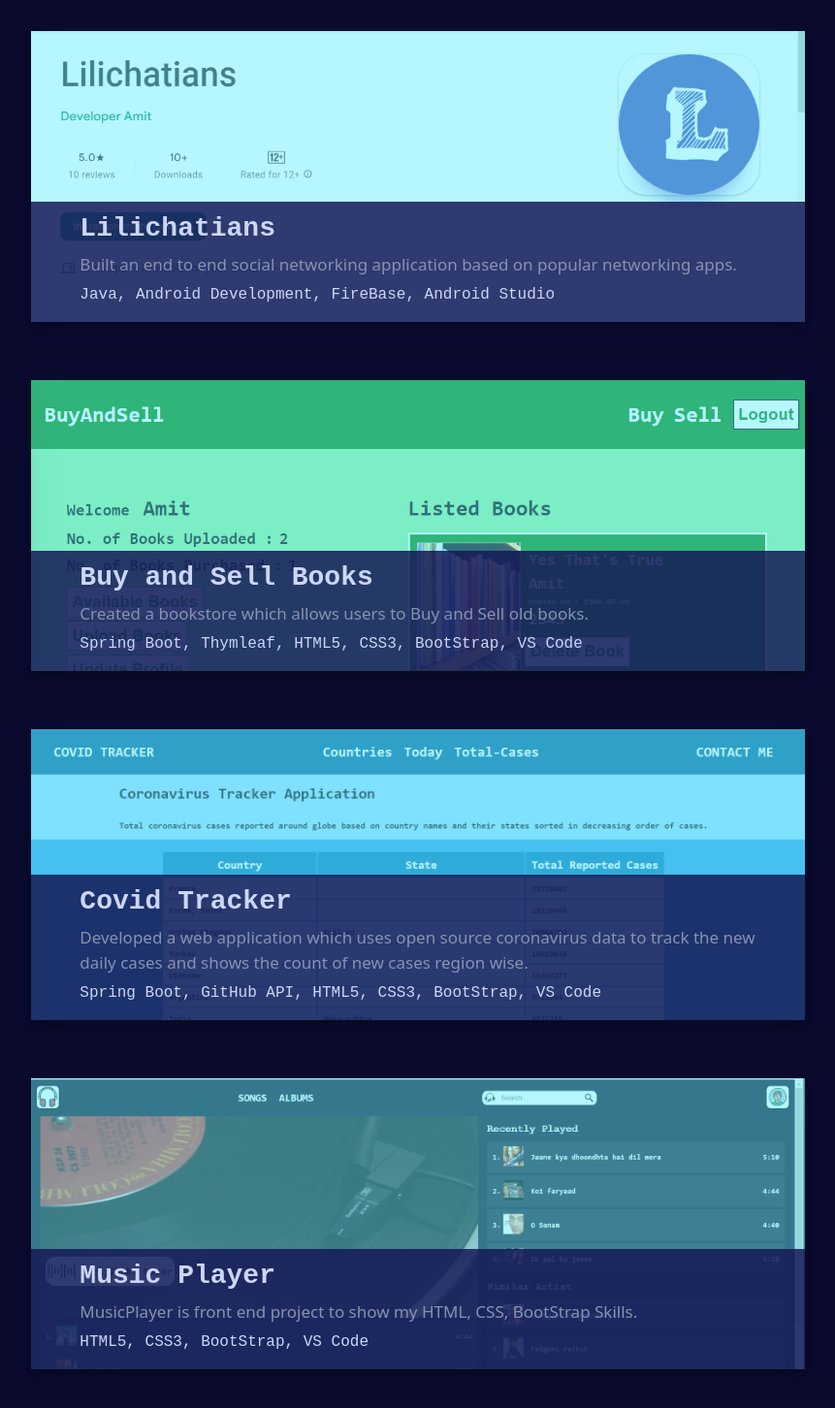
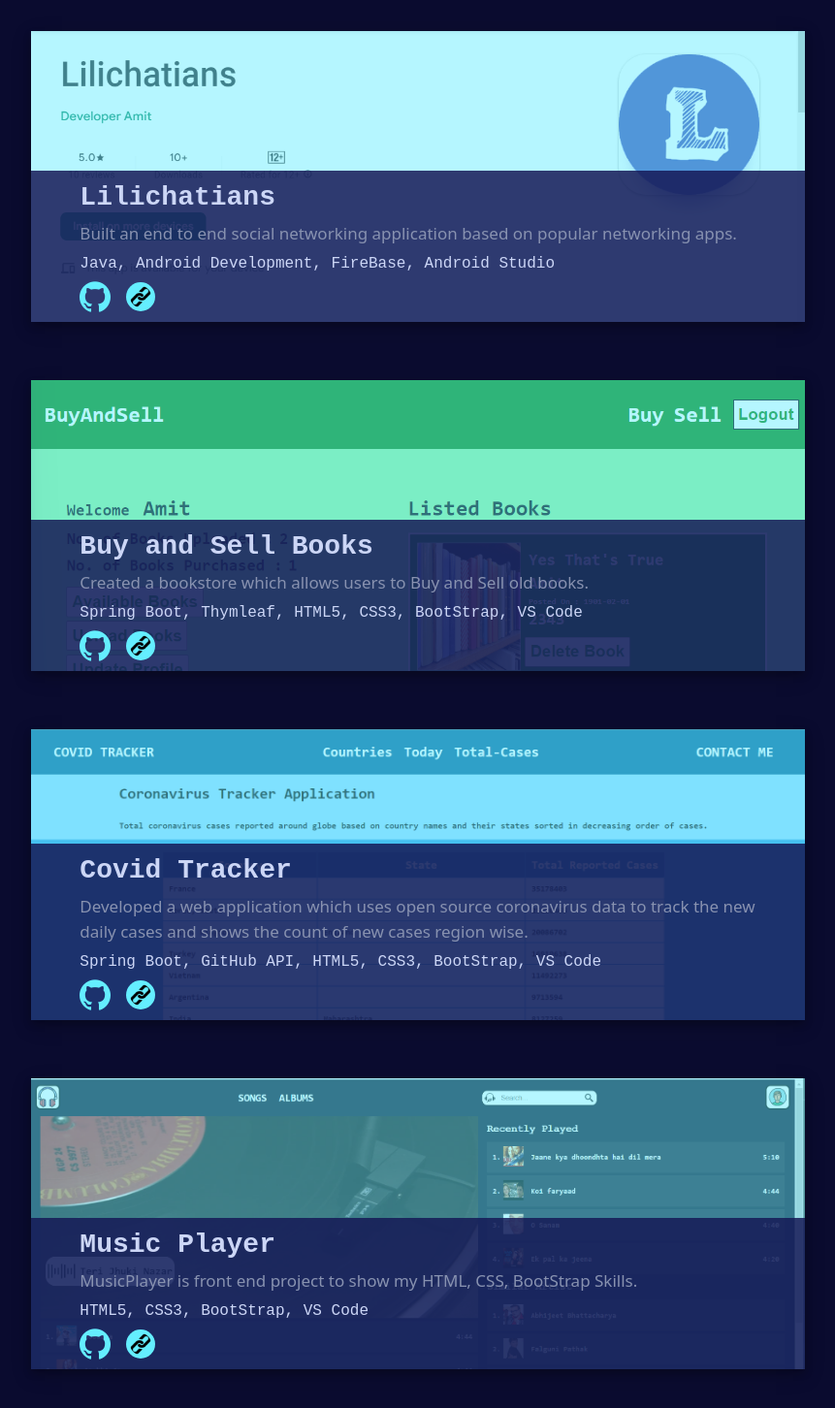
Before and after one commit to skyamit/AmitPortfolio, a React (Create React App) app: page / in a window 1280 px wide. Shown: the part 2206-3658 px from the top of the page at 97% size, without its empty margins (209-1070 px from the left). Built offline with nearby package versions, Linux system fonts and the light colour scheme.

Commit message:
updated Links for Projects

```diff
--- a/src/component/Basic.css
+++ b/src/component/Basic.css
@@ -148,7 +148,13 @@ div{
     width: 30px;
     height:30px;
 }
-
+.icon{
+    width: 30px;
+    height:30px;
+    background-color: #64eeff;
+    border-radius: 15px;
+    padding: 4px;
+}
 .inline{
     display:inline-block;
 }
--- a/src/component/Projects.js
+++ b/src/component/Projects.js
@@ -13,10 +13,17 @@ function Projects(){
                         </p>
 
                         <h6 className='white'>Java, Android Development, FireBase, Android Studio</h6>
+
+                        <a href="https://github.com/skyamit/Lilichatians">
+                            <img src="images/github.png" alt="github"/>
+                        </a>
+                        <a className="ps-3" href="https://play.google.com/store/apps/details?id=amit.example.lilichatians&gl=US&pli=1">
+                            <img className="icon" src="images/link.png" alt="link"/>
+                        </a>
                     </div>
                 </div>
                 <div className='project-image'>
-                    <img className="img-fluid" src='images/Lilichatians.png' alt='music player' />
+                    <img className="img-fluid" src='images/Lilichatians.png' alt='lilichatians' />
                 </div>
             </div>
             <div className='project'>
@@ -26,6 +33,12 @@ function Projects(){
                         <p className='grey text'>Created a bookstore which allows users to Buy and Sell old books.</p>
 
                         <h6 className='white'>Spring Boot, Thymleaf, HTML5, CSS3, BootStrap, VS Code</h6>
+                        <a href="https://github.com/skyamit/BuyAndSell">
+                            <img src="images/github.png" alt="github"/>
+                        </a>
+                        <a className="ps-3" href="https://github.com/skyamit/BuyAndSell">
+                            <img className="icon" src="images/link.png" alt="link"/>
+                        </a>
                     </div>
                 </div>
                 <div className='project-image'>
@@ -39,6 +52,12 @@ function Projects(){
                         <p className='grey text'>Developed a web application which uses open source coronavirus data to track the new daily cases and shows the count of new cases region wise.</p>
 
                         <h6 className='white'>Spring Boot, GitHub API, HTML5, CSS3, BootStrap, VS Code</h6>
+                        <a href="https://github.com/skyamit/covid-tracker">
+                            <img src="images/github.png" alt="github"/>
+                        </a>
+                        <a className="ps-3" href="https://www.youtube.com/watch?v=38oMY2XjErY">
+                            <img className="icon" src="images/link.png" alt="link"/>
+                        </a>
                     </div>
                 </div>
                 <div className='project-image'>
@@ -52,6 +71,12 @@ function Projects(){
                         <p className='grey text '>MusicPlayer is front end project to show my HTML, CSS, BootStrap Skills.</p>
 
                         <h6 className='white'>HTML5, CSS3, BootStrap, VS Code</h6>
+                        <a href="https://github.com/skyamit/MusicPlayer">
+                            <img src="images/github.png" alt="github"/>
+                        </a>
+                        <a className="ps-3" href="https://musicfake.netlify.app/">
+                            <img className="icon" src="images/link.png" alt="link"/>
+                        </a>
                     </div>
                 </div>
                 <div className='project-image'>
```
Also changed, not shown: public/images/github.png (added), public/images/link.png (added).
